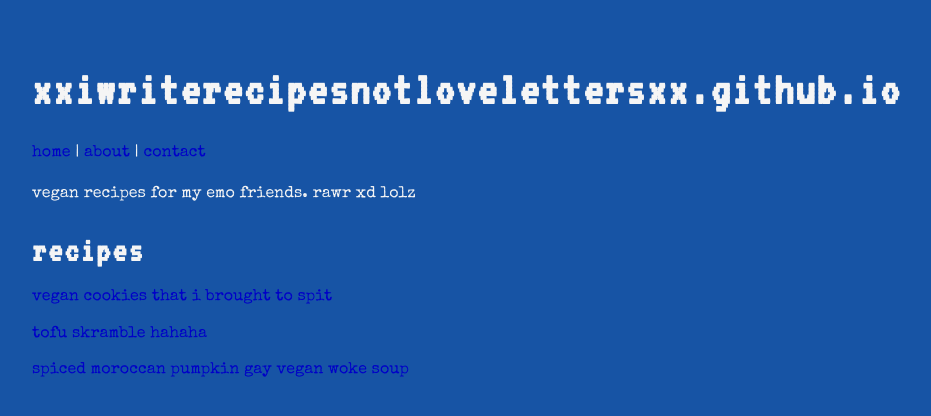
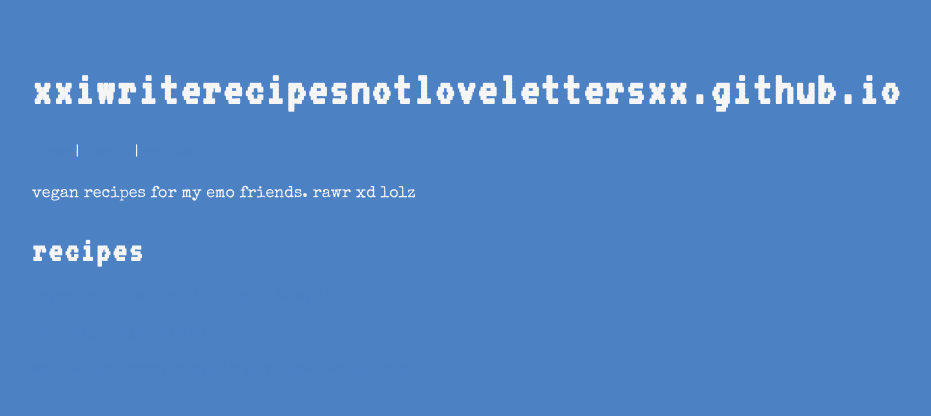
Before and after one commit to xxiwriterecipesnotlovelettersxx/xxiwriterecipesnotlovelettersxx.github.io, a Jekyll site: the page built from index.md, in a window 1280 px wide. Shown: the top 416 px of the page, without its empty margins (233-1164 px from the left). Built offline with Jekyll 4.4.1, drawn with Linux system fonts in a browser that asks for light colours.

Commit message:
Update style.css

```diff
--- a/assets/css/style.css
+++ b/assets/css/style.css
@@ -3,7 +3,7 @@
 
 /* Body */
 body {
-  background: #1754a5;
+  background: #4c81c4;
   color: #f5f5f5;
   font-family: 'Special Elite', monospace;
   max-width: 750px;
@@ -42,12 +42,12 @@ h3 {
 
 /* Links */
 body a {
-  color: #0000C8 !important;
+  color: #4c81c4 !important;
   text-decoration: none;
 }
 
 body a:hover {
-  color: #00007D !important;
+  color: #000000 !important;
   text-decoration: none;
 }
 
```
